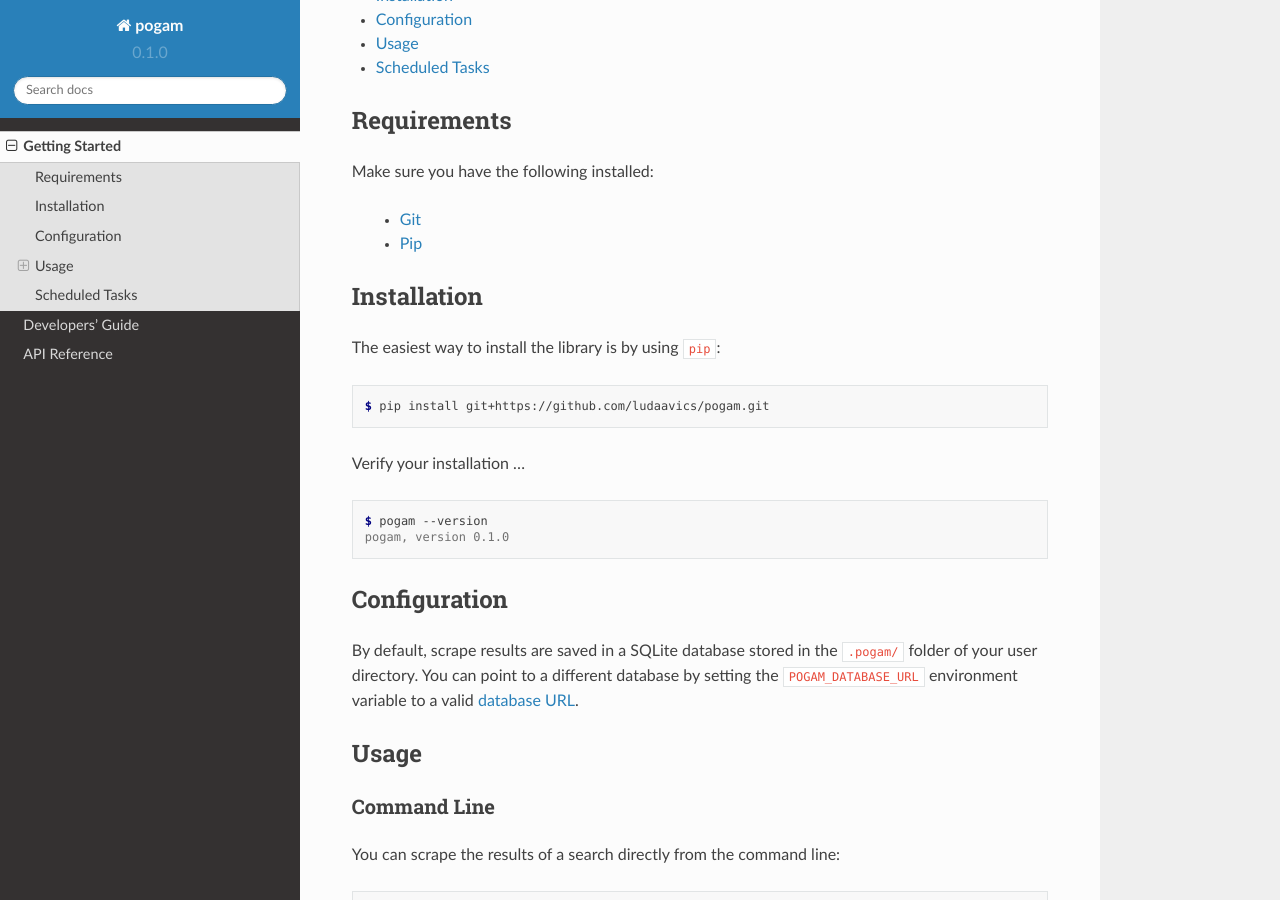
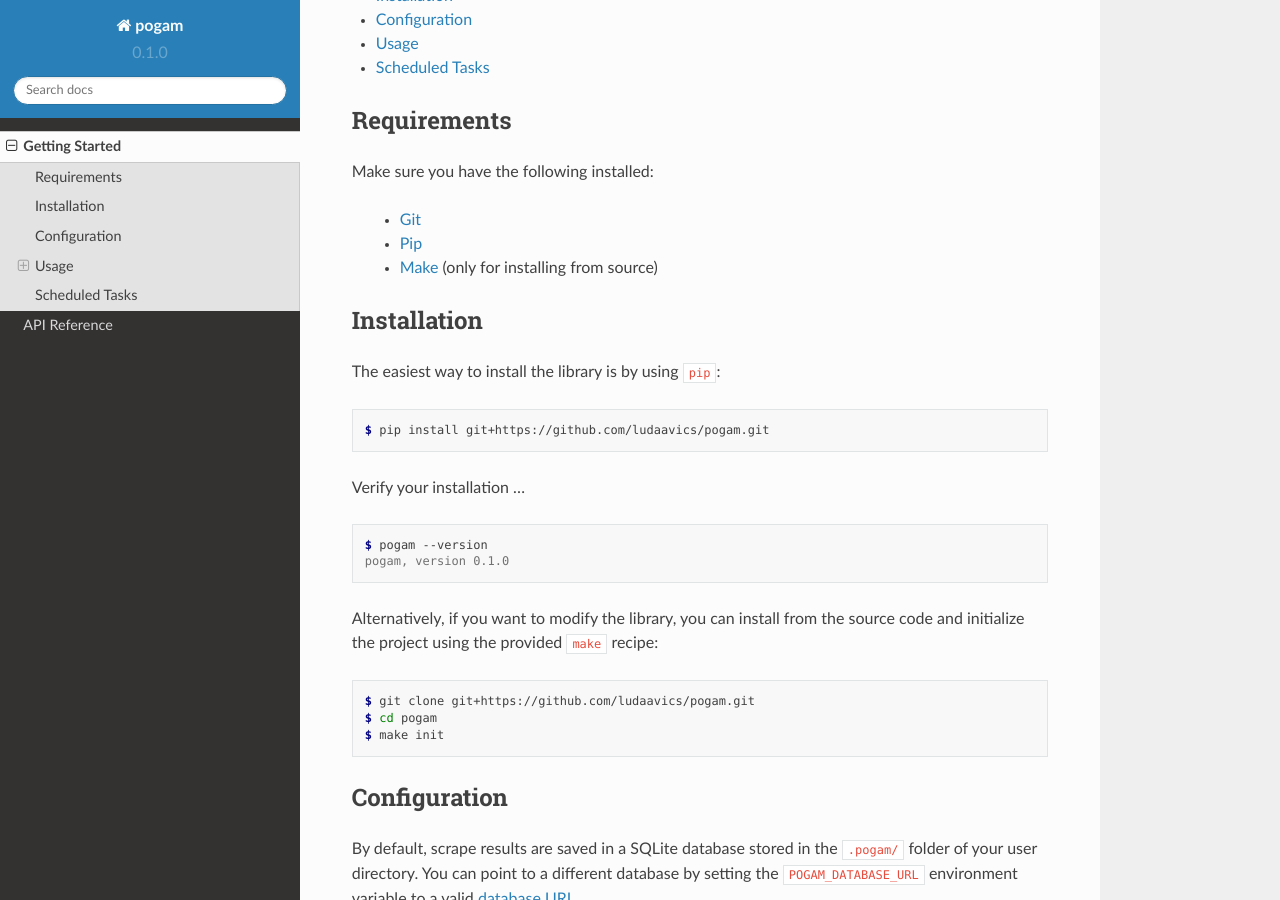
Before and after one commit to ludaavics/pogam, a Sphinx documentation site: the page built from docs/quickstart.rst, in a window 1280 px wide and 900 px high, scrolled down 272 px. Built offline with Sphinx 7.4.7 and the Read the Docs theme 2.0.0, drawn with Linux system fonts in a browser that asks for light colours.

Commit message:
Remove developer guide

```diff
--- a/docs/index.rst
+++ b/docs/index.rst
@@ -7,5 +7,4 @@ Pogam
   :maxdepth: 1
 
   quickstart
-  dev
   api
--- a/docs/quickstart.rst
+++ b/docs/quickstart.rst
@@ -18,6 +18,7 @@ Make sure you have the following installed:
 
  - `Git <git_>`_
  - `Pip <pip_>`_
+ - `Make <make_>`_ (only for installing from source)
 
 
 ************
@@ -37,6 +38,16 @@ Verify your installation ...
   $ pogam --version
   pogam, version 0.1.0
 
+
+Alternatively, if you want to modify the library, you can install
+from the source code and initialize the project using the provided
+:code:`make` recipe:
+
+.. code-block:: console
+
+  $ git clone git+https://github.com/ludaavics/pogam.git
+  $ cd pogam
+  $ make init
 
 *************
 Configuration
@@ -165,4 +176,5 @@ for less than 800,000€ every hour on the hour. Open your crontab file..
 .. _cron : https://en.wikipedia.org/wiki/Cron
 .. _db_url: https://docs.sqlalchemy.org/en/13/core/engines.html#database-urls
 .. _git: https://git-scm.com/
+.. _make: https://en.wikipedia.org/wiki/Make_(software)
 .. _pip: https://pip.pypa.io/en/stable/
```
Also changed, not shown: docs/dev.rst (deleted, +0 -51 lines).
